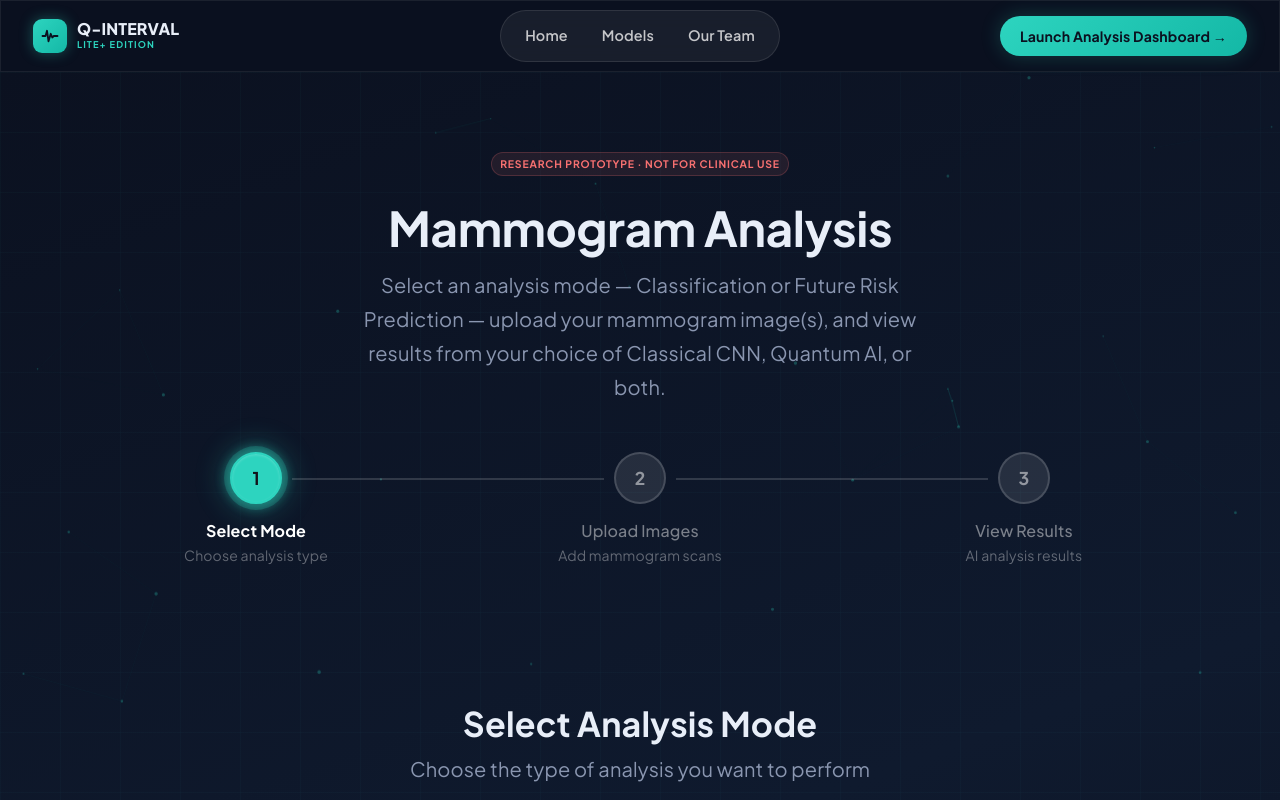
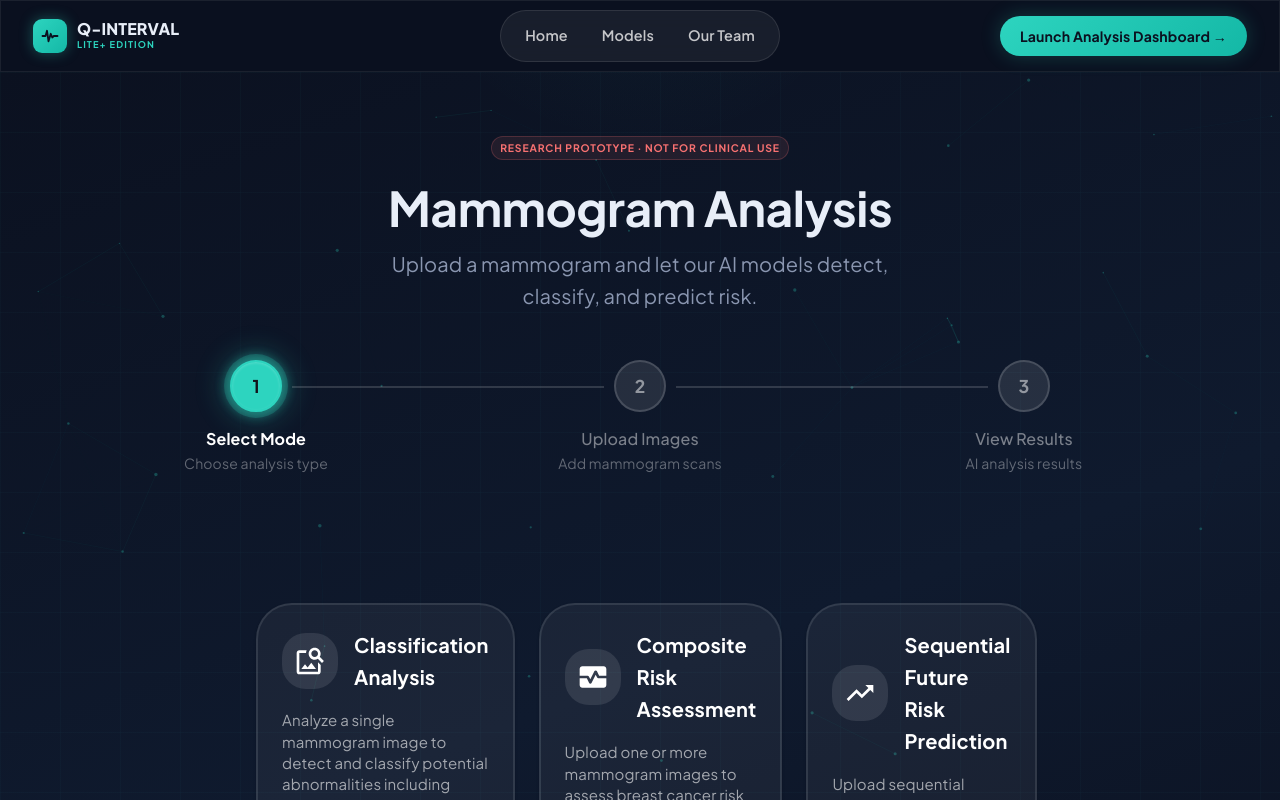
Before and after one commit to Nico-Gerber/Q-INTERVAL-Lite, a React (Create React App) app: page /Analysis in a window 1280 px wide. Shown: the top 800 px of the page. Built offline with nearby package versions, Linux system fonts and the light colour scheme.

Commit message:
Updated analysis.jx viewport / UI
Updated styling to match rest of the site

```diff
--- a/src/pages/analysis.jsx
+++ b/src/pages/analysis.jsx
@@ -1,7 +1,5 @@
 import React, { useState, useRef, useEffect } from 'react';
-import {
-  Box, Chip, Container, Typography, Alert,
-} from '@mui/material';
+import { Box, Chip, Container, Typography, Alert } from '@mui/material';
 
 import AnalysisStepper from '../components/stepper';
 import ModeSelect from '../components/modeselect';
@@ -10,41 +8,33 @@ import ImageUploadOrder from '../components/ImageUploadOrder';
 import ModelSelect from '../components/modelSelect';
 import ClassificationResults from '../components/classificationResults';
 import FutureRiskResults from '../components/futureRiskResults';
-
 import MammoRiskResults from '../components/mammoRiskResults';
-
 import NeuralCanvas from '../components/neuralCanvas';
 
-import { Atom } from "react-loading-indicators";
-import { m } from 'framer-motion';
+import { Atom } from 'react-loading-indicators';
 
 const API_BASE = 'http://localhost:8000';
 
-const STEP_CONTENT = [
-  { title: 'Select Analysis Mode', subtitle: 'Choose the type of analysis you want to perform' },
-  { title: 'Upload Mammogram Image', subtitle: 'Drag and drop or browse to upload your mammogram scan' },
-  { title: 'View Results', subtitle: 'Review the AI analysis output and confidence scores' },
-];
+export default function Analysis() {
+  const [file, setFile]                 = useState(null);
+  const [files, setFiles]               = useState([]);
+  const [preview, setPreview]           = useState(null);
+  const [status, setStatus]             = useState(null);
+  const [loading, setLoading]           = useState(false);
+  const [result, setResult]             = useState(null);
+  const [analysisMode, setAnalysisMode] = useState(null);
+  const [modelMode, setModelMode]       = useState('Classical');
+  const [activeStep, setActiveStep]     = useState(0);
+  const [isVisible, setIsVisible]       = useState(false);
+  const [isVisible1, setIsVisible1]     = useState(false);
 
-export default function Analysis() {
-  const [file, setFile] = useState(null);
-  const [files, setFiles] = useState([]);
-  const [preview, setPreview] = useState(null);
-  const [status, setStatus] = useState(null);
-  const [loading, setLoading] = useState(false);
-  const [result, setResult] = useState(null);
-  const targetRef = useRef(null);
+  const targetRef  = useRef(null);
   const targetRef1 = useRef(null);
-  const [analysisMode, setAnalysisMode] = useState(null);
-  const [modelMode, setModelMode] = useState('Classical');
-  const [isVisible, setIsVisible] = useState(false);
-  const [isVisible1, setIsVisible1] = useState(false);
-  const [activeStep, setActiveStep] = useState(0);
 
   useEffect(() => {
-    const observer = new IntersectionObserver(([e]) => setIsVisible(e.isIntersecting), { threshold: 0.1 });
+    const observer  = new IntersectionObserver(([e]) => setIsVisible(e.isIntersecting),  { threshold: 0.1 });
     const observer1 = new IntersectionObserver(([e]) => setIsVisible1(e.isIntersecting), { threshold: 0.1 });
-    if (targetRef.current) observer.observe(targetRef.current);
+    if (targetRef.current)  observer.observe(targetRef.current);
     if (targetRef1.current) observer1.observe(targetRef1.current);
     return () => { observer.disconnect(); observer1.disconnect(); };
   }, [result]);
@@ -64,7 +54,6 @@ export default function Analysis() {
       } else {
         multiFormData.append('file', files[0].file);
       }
-
       try {
         const res = await fetch(
           `${API_BASE}/mammo-risk/predict/${isMulti ? 'multi' : 'single'}`,
@@ -77,19 +66,18 @@ export default function Analysis() {
       } finally {
         setLoading(false);
       }
-
     } else {
       const formData = new FormData();
       formData.append('file', file);
       try {
         const [uploadRes, qmlRes, cnnRes] = await Promise.all([
           fetch(`${API_BASE}/images/upload`, { method: 'POST', body: formData }),
-          fetch(`${API_BASE}/QMLPredict`, { method: 'POST', body: formData }),
+          fetch(`${API_BASE}/QMLPredict`,    { method: 'POST', body: formData }),
           fetch(`${API_BASE}/CNNPredict/?include_gradcam=true`, { method: 'POST', body: formData }),
         ]);
-        const uploadData = await uploadRes.json();
-        const qmlData = await qmlRes.json();
-        const cnnData = await cnnRes.json();
+        const [uploadData, qmlData, cnnData] = await Promise.all([
+          uploadRes.json(), qmlRes.json(), cnnRes.json(),
+        ]);
         setResult({ filename: uploadData.filename, resultFile: { qml: qmlData, cnn: cnnData } });
       } catch {
         setStatus({ ok: false, msg: 'Cannot reach the server. Make sure the backend is running.' });
@@ -117,7 +105,7 @@ export default function Analysis() {
       background: (theme) => theme.palette.background.hero,
     }}>
 
-
+      {/* Radial glow */}
       <Box sx={{
         position: 'absolute',
         top: '-40%',
@@ -126,38 +114,40 @@ export default function Analysis() {
         width: '500px',
         height: '500px',
         borderRadius: '50%',
-        background: (theme) => `radial-gradient(circle, ${theme.palette.primary.main}0F 0%, transparent 70%)`,
+        background: (theme) =>
+          `radial-gradient(circle, ${theme.palette.primary.main}0F 0%, transparent 70%)`,
         pointerEvents: 'none',
         zIndex: 0,
       }} />
 
-
+      {/* Grid overlay */}
       <Box sx={{
         position: 'absolute',
         inset: 0,
         pointerEvents: 'none',
         zIndex: 0,
-        backgroundImage: (theme) => `linear-gradient(${theme.palette.primary.main}07 1px, transparent 1px), linear-gradient(90deg, ${theme.palette.primary.main}07 1px, transparent 1px)`,
+        backgroundImage: (theme) =>
+          `linear-gradient(${theme.palette.primary.main}07 1px, transparent 1px),
+           linear-gradient(90deg, ${theme.palette.primary.main}07 1px, transparent 1px)`,
         backgroundSize: '60px 60px',
       }} />
 
       <NeuralCanvas />
 
-
-      <Box
-        sx={{
+      {/* ── Hero ── */}
+      <Box sx={{
         position: 'relative',
         zIndex: 1,
-          py: { xs: 6, md: 10 },
+        pt: { xs: 5, md: 8 },
+        pb: 0,
         px: 2,
         textAlign: 'center',
-        }}
-      >
+      }}>
         <Chip
           label="RESEARCH PROTOTYPE · NOT FOR CLINICAL USE"
           size="small"
           sx={{
-            mb: 3,
+            mb: 2.5,
             bgcolor: (theme) => `${theme.palette.error.main}18`,
             color: 'error.main',
             letterSpacing: '0.08em',
@@ -168,13 +158,22 @@ export default function Analysis() {
             borderRadius: '999px',
           }}
         />
-
-        <Typography variant="h3" sx={{ fontWeight: 700, mb: 1.5, letterSpacing: '-0.01em', color: 'text.primary' }}>
+        <Typography variant="h3" sx={{
+          fontWeight: 700,
+          mb: 1.5,
+          letterSpacing: '-0.01em',
+          color: 'text.primary',
+        }}>
           Mammogram Analysis
         </Typography>
-        <Typography variant="h6" sx={{ color: 'text.secondary', fontWeight: 400, maxWidth: 580, mx: 'auto', lineHeight: 1.7 }}>
-          Select an analysis mode — Classification or Future Risk Prediction — upload your mammogram image(s),
-          and view results from your choice of Classical CNN, Quantum AI, or both.
+        <Typography variant="h6" sx={{
+          color: 'text.secondary',
+          fontWeight: 400,
+          maxWidth: 520,
+          mx: 'auto',
+          lineHeight: 1.6,
+        }}>
+          Upload a mammogram and let our AI models detect, classify, and predict risk.
         </Typography>
 
         {status && !status.ok && (
@@ -182,67 +181,84 @@ export default function Analysis() {
             <Alert severity="error">{status.msg}</Alert>
           </Container>
         )}
+      </Box>
 
+      {/* ── Stepper ── */}
+      <Box sx={{ position: 'relative', zIndex: 1 }}>
         <AnalysisStepper activeStep={activeStep} />
       </Box>
 
-      {/* Stepper + step content below the hero */}
-      <Box sx={{ position: 'relative', zIndex: 1, pb: { xs: 8, md: 12 }, px: 2 }}>
-
-
-        <Container maxWidth="lg" sx={{ display: 'flex', flexDirection: 'column', alignItems: 'center', mt: 1, mb: 2 }}>
-          <Typography variant="h4" sx={{ fontWeight: 700, mb: 1, color: 'text.primary' }}>
-            {STEP_CONTENT[activeStep].title}
-          </Typography>
-          <Typography variant="h6" sx={{ color: 'text.secondary', fontWeight: 400, maxWidth: 580, mx: 'auto' }}>
-            {STEP_CONTENT[activeStep].subtitle}
-          </Typography>
-        </Container>
+      {/* ── Step content ── */}
+      <Box sx={{ position: 'relative', zIndex: 1, pb: { xs: 4, md: 5 }, px: 2 }}>
 
         {activeStep === 0 && (
-          <ModeSelect selectedMode={analysisMode} onModeSelect={setAnalysisMode} setActiveStep={setActiveStep} />
+          <ModeSelect
+            selectedMode={analysisMode}
+            onModeSelect={setAnalysisMode}
+            setActiveStep={setActiveStep}
+          />
         )}
 
         {activeStep === 1 && (
           analysisMode === 'classification' ? (
-            <Container maxWidth="lg" sx={{ mt: 3 }}>
-              <ImageUpload file={file} setFile={setFile} preview={preview} setPreview={setPreview} setActiveStep={setActiveStep} handleAnalyse={handleAnalyse} />
+            <Container maxWidth="md" sx={{ mt: 1 }}>
+              <ImageUpload
+                file={file} setFile={setFile}
+                preview={preview} setPreview={setPreview}
+                setActiveStep={setActiveStep}
+                handleAnalyse={handleAnalyse}
+              />
             </Container>
           ) : (
-            <Container maxWidth="lg" sx={{ mt: 3, }}>
-              <ImageUploadOrder file={files} setFiles={setFiles} preview={preview} setPreview={setPreview} setActiveStep={setActiveStep} handleAnalyse={handleAnalyse} />
+            <Container maxWidth="md" sx={{ mt: 1 }}>
+              <ImageUploadOrder
+                file={files} setFiles={setFiles}
+                preview={preview} setPreview={setPreview}
+                setActiveStep={setActiveStep}
+                handleAnalyse={handleAnalyse}
+              />
             </Container>
           )
         )}
 
         {activeStep === 2 && (
-          <>
-            {loading ? (
-              <Box sx={{ mt: 15, alignItems: 'center', display: 'flex', justifyContent: 'center' }}>
-                <Atom color='#2dd4bf' />
+          loading ? (
+            <Box sx={{ mt: 8, display: 'flex', justifyContent: 'center' }}>
+              <Atom color='#2DD4BF' />
             </Box>
           ) : (
             <>
+              {analysisMode === 'classification' && (
+                <>
                   <ModelSelect selectedModel={modelMode} onModelSelect={setModelMode} />
                   <Container maxWidth="xl">
-                  {analysisMode === 'classification' && (
-                    <ClassificationResults analyisedImage={preview} reset={handleReset} currentModel={modelMode} results={result} />
+                    <ClassificationResults
+                      analyisedImage={preview} reset={handleReset}
+                      currentModel={modelMode} results={result}
+                    />
+                  </Container>
+                </>
               )}
               {analysisMode === 'mammo-risk' && (
-                    <Box>
-
+                <Container maxWidth="xl">
                   <MammoRiskResults results={result} reset={handleReset} />
-
-                    </Box>
+                </Container>
               )}
               {analysisMode === 'future-risk' && (
-                    <FutureRiskResults analyisedImage={preview} reset={handleReset} currentModel={modelMode} results={result} />
-                  )}
+                <>
+                  <ModelSelect selectedModel={modelMode} onModelSelect={setModelMode} />
+                  <Container maxWidth="xl">
+                    <FutureRiskResults
+                      analyisedImage={preview} reset={handleReset}
+                      currentModel={modelMode} results={result}
+                    />
                   </Container>
                 </>
               )}
             </>
+          )
         )}
+
       </Box>
     </Box>
   );
```
Lines whose indentation alone changed are shown as unchanged.
